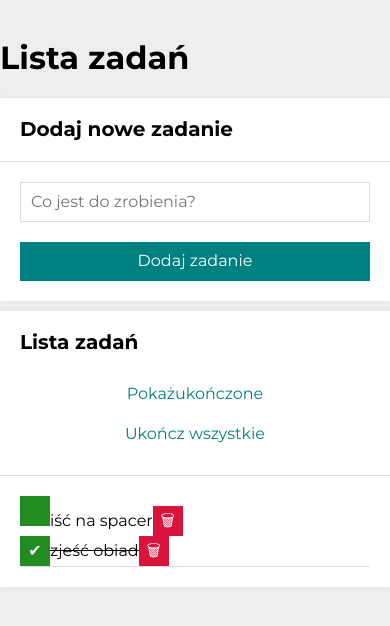
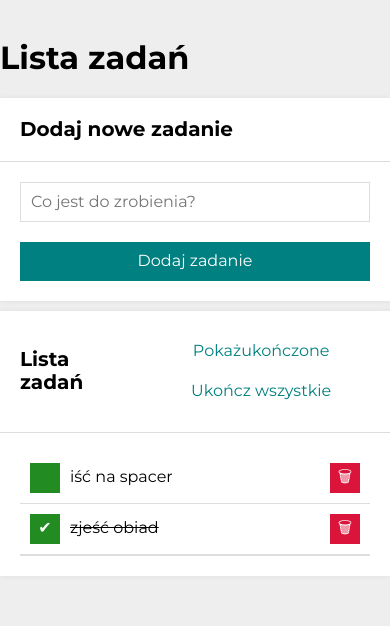
Before and after one commit to BeataTokarska/To-do-list---react, a React (Create React App) app: page / in a window 390 px wide. Shown: the top 626 px of the page. Built offline with nearby package versions, Linux system fonts and the light colour scheme.

Commit message:
tasks list without interactions yet

```diff
--- a/src/Section/style.css
+++ b/src/Section/style.css
@@ -16,7 +16,7 @@
     }
 @media(max-width: 767px) {
     .section__header {
-        grid-template-columns: 1fr;
+        /* grid-template-columns: 1fr; */
     }
 }
 .section__title {
--- a/src/Tasks/index.js
+++ b/src/Tasks/index.js
@@ -4,12 +4,12 @@ import "./style.css";
 const Tasks = ({tasks, hideDoneTasks}) => (
     <ul className="tasks">
         {tasks.map(task => (
-            <li
-            className={`tasks__item{
+            <li key={tasks.id}
+            className={`tasks__item {
                 task.done && hideDoneTasks
                 ? "tasks__item--hidden"
                 : ""`}>
-        {/* key={task.id}      */}
+
         <button className="tasks__button tasks__button--toggleDone">
             {task.done
             ? "✔"
```
